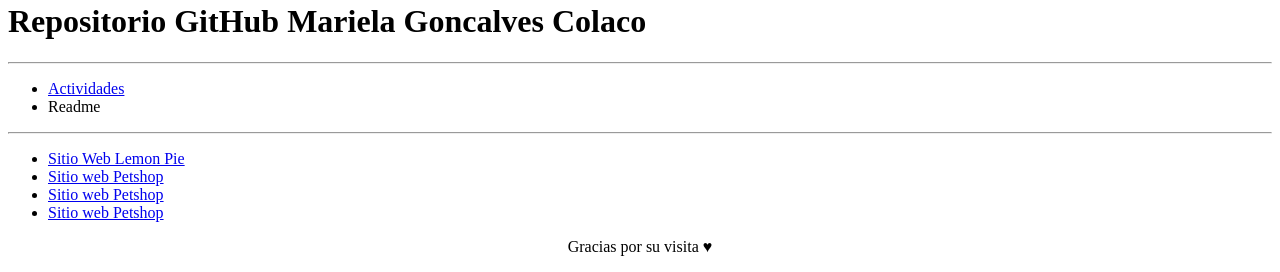
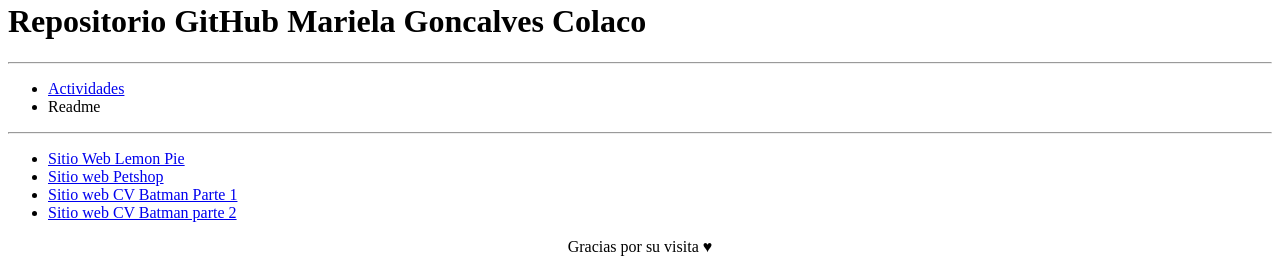
Before and after one commit to marielagcw/Front-End-1, a plain HTML site: page index.html in a window 1280 px wide. Shown: the part 530-802 px from the top of the page. Drawn offline with Linux system fonts and the light colour scheme.

Commit message:
corrección títulos enlaces index principal del repo

```diff
--- a/index.html
+++ b/index.html
@@ -23,8 +23,8 @@
         <ul id="actividades">
             <li><a href="FE1 - M2 -Clase 5 - TP HTML sitio web Lemon Pie/">Sitio Web Lemon Pie </a></li>
             <li><a href="FE1 - M2 - Clase 6 - TP HTML sitio web Petshop/">Sitio web Petshop</a></li>
-            <li><a href="FE1 - M2 - Clase 7 - TP HTML sitio web CV Batman/">Sitio web Petshop</a></li>
-            <li><a href="FE1 - M2 - Clase 8 - TP HTML sitio web CV Batman/">Sitio web Petshop</a></li>
+            <li><a href="FE1 - M2 - Clase 7 - TP HTML sitio web CV Batman/">Sitio web CV Batman Parte 1</a></li>
+            <li><a href="FE1 - M2 - Clase 8 - TP HTML sitio web CV Batman/">Sitio web CV Batman parte 2</a></li>
         </ul>
     </main>
     <footer>
```
